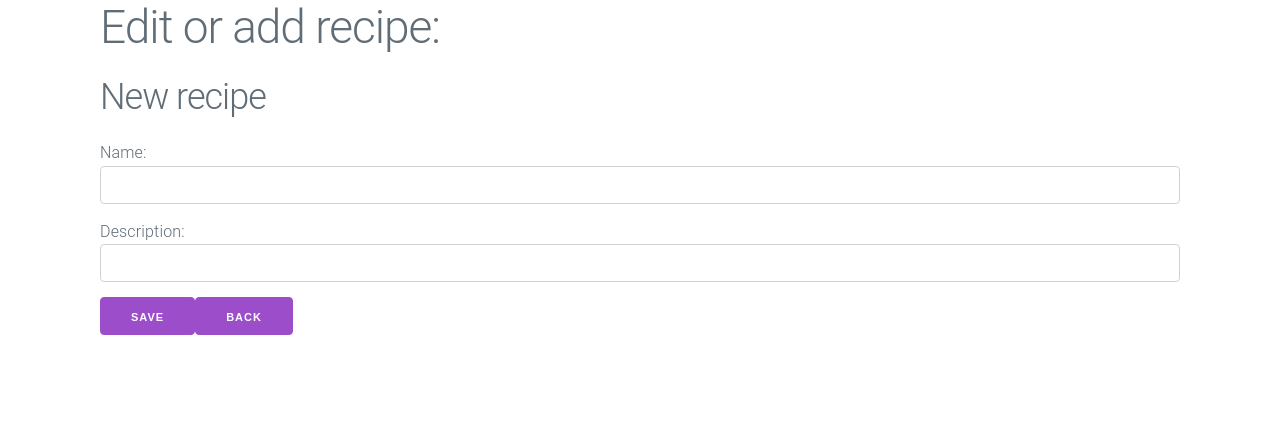
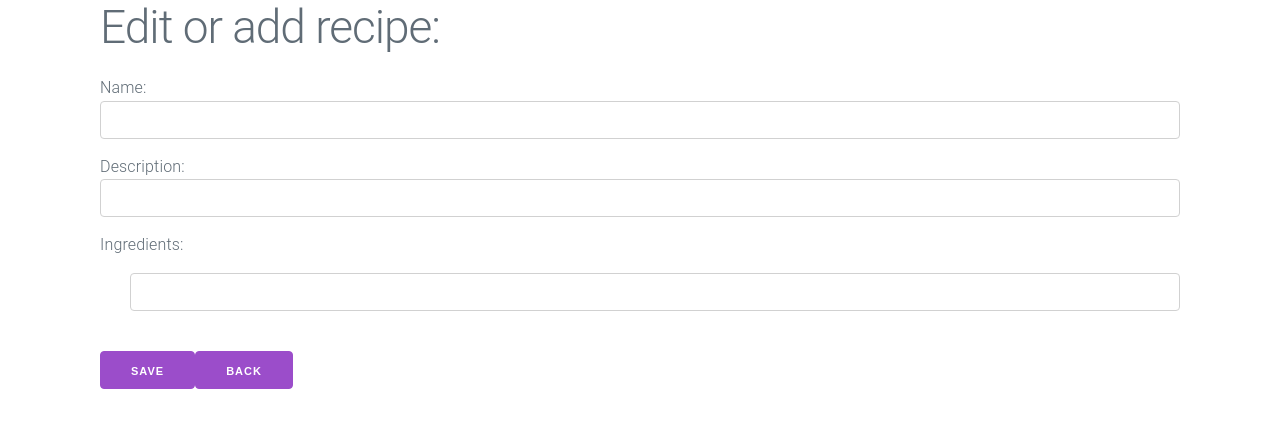
Before and after one commit to kkornakiewicz/fe-exercise, a React (Create React App) app: page /recipe/add in a window 1280 px wide. Shown: the top 428 px of the page. Built offline with nearby package versions, Linux system fonts and the light colour scheme; no server answers.

Commit message:
View and edit ingredients

```diff
--- a/src/App.tsx
+++ b/src/App.tsx
@@ -31,11 +31,18 @@ function App() {
   async function editRecipe(recipe: IRecipe) {
     // let remainingRecipes = state.filter((recipe1) => recipe.id !== recipe1.id);
     // remainingRecipes.push(recipe);
+
+    recipe.ingredients = recipe.ingredients.filter(
+      (ingredient) => ingredient.name !== ""
+    );
     await patchRecipe(recipe);
     setState({ recipes: state.recipes, reloadData: !state.reloadData });
   }
 
   async function addRecipe(recipe: IRecipe) {
+    recipe.ingredients = recipe.ingredients.filter(
+      (ingredient) => ingredient.name !== ""
+    );
     await postRecipe(recipe);
     setState({ recipes: state.recipes, reloadData: !state.reloadData });
   }
--- a/src/Config.tsx
+++ b/src/Config.tsx
@@ -1 +1 @@
-export const API_URL = 'http://127.0.0.1:8000/api/recipes/';
+export const API_URL = "http://127.0.0.1:8000/api/recipes/";
--- a/src/EditableRecipeDetail.tsx
+++ b/src/EditableRecipeDetail.tsx
@@ -1,4 +1,4 @@
-import React, { useState } from "react";
+import React, { useState, useEffect } from "react";
 import { RouteComponentProps, withRouter } from "react-router-dom";
 import { IRecipe } from "./Types";
 
@@ -11,30 +11,77 @@ function EditableRecipeDetail(props: Props & RouteComponentProps) {
   const initRecipe = props.recipe
     ? props.recipe
     : {
-        id: 99999, // Dummy value, will be replaced by ID generated by Django
         name: "",
         description: "",
         ingredients: [],
       };
   const [recipe, setRecipe] = useState(initRecipe);
 
+  useEffect(() => {
+    if (
+      recipe.ingredients.length === 0 ||
+      recipe.ingredients[recipe.ingredients.length - 1].name !== ""
+    ) {
+      setRecipe({
+        ...recipe,
+        ingredients: recipe.ingredients.concat([{ name: "" }]),
+      });
+    }
+  }, [recipe]);
+
+  const handleIngredientChange = (index: number, newName: string) => {
+    if (newName === "") {
+      let filteredIngredients = recipe.ingredients.filter(
+        (_, i) => (index = i)
+      );
+
+      setRecipe({ ...recipe, ingredients: filteredIngredients });
+      return;
+    }
+
+    let updatedIngredients = recipe.ingredients.map((ingredient, i) => {
+      if (index === i) {
+        return {
+          name: newName,
+        };
+      } else {
+        return { name: ingredient.name };
+      }
+    });
+    setRecipe({ ...recipe, ingredients: updatedIngredients });
+  };
+
   return (
     <>
       <h1>Edit or add recipe:</h1>
-      <h2>{initRecipe.name ? recipe.name : "New recipe"}</h2>
       <form>
         Name:{" "}
         <input
           value={recipe.name}
           onChange={(e) => setRecipe({ ...recipe, name: e.target.value })}
         />
-        Description:{" "}
+        Description:
         <input
           value={recipe.description}
           onChange={(e) =>
             setRecipe({ ...recipe, description: e.target.value })
           }
         />
+        Ingredients:{" "}
+        <ol>
+          <ul>
+            {recipe.ingredients.map((ingredient, index) => {
+              return (
+                <input
+                  value={ingredient.name}
+                  onChange={(e) =>
+                    handleIngredientChange(index, e.target.value)
+                  }
+                ></input>
+              );
+            })}
+          </ul>
+        </ol>
         <button
           onClick={(e) => {
             e.preventDefault();
--- a/src/RecipeDetail.tsx
+++ b/src/RecipeDetail.tsx
@@ -12,7 +12,7 @@ function RecipeDetail(props: Props & RouteComponentProps) {
   let historyPush = props.history.push;
 
   const handleRemove = () => {
-    props.removeFunction(recipe.id);
+    props.removeFunction(recipe.id!);
     historyPush("/");
   };
 
--- a/src/RecipeList.tsx
+++ b/src/RecipeList.tsx
@@ -16,7 +16,7 @@ function RecipeList(props: Props & RouteComponentProps) {
       <h1>List of my recipes</h1>
       <ul>
         {props.recipes
-          .sort((a, b) => a.id - b.id)
+          .sort((a, b) => a.id! - b.id!)
           .map((recipe) => (
             <li key={recipe.id}>
               <Link to={`/recipe/${recipe.id}`}>{recipe.name}</Link>
--- a/src/Types.ts
+++ b/src/Types.ts
@@ -1,7 +1,7 @@
 export interface IRecipe {
   name: string;
   description: string;
-  id: number;
+  id?: number;
   ingredients: IIngredient[];
 }
 
```
